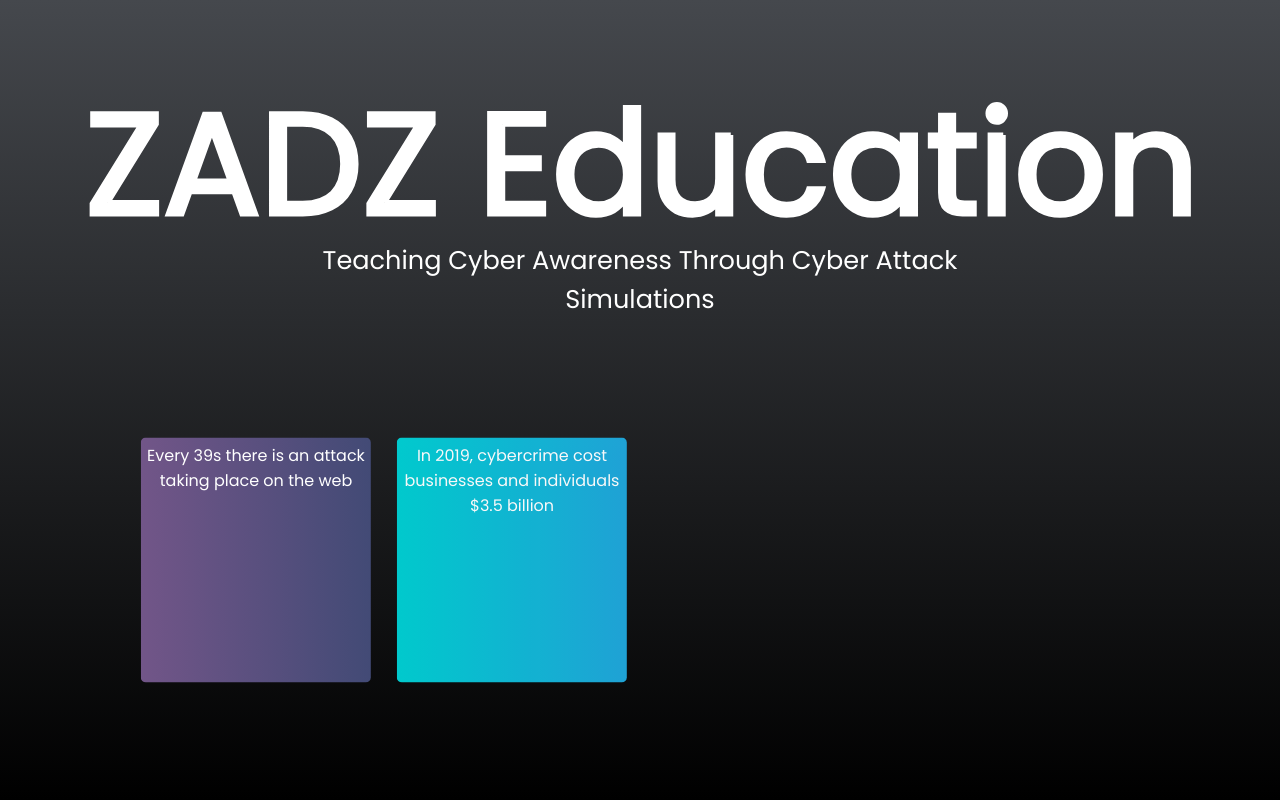
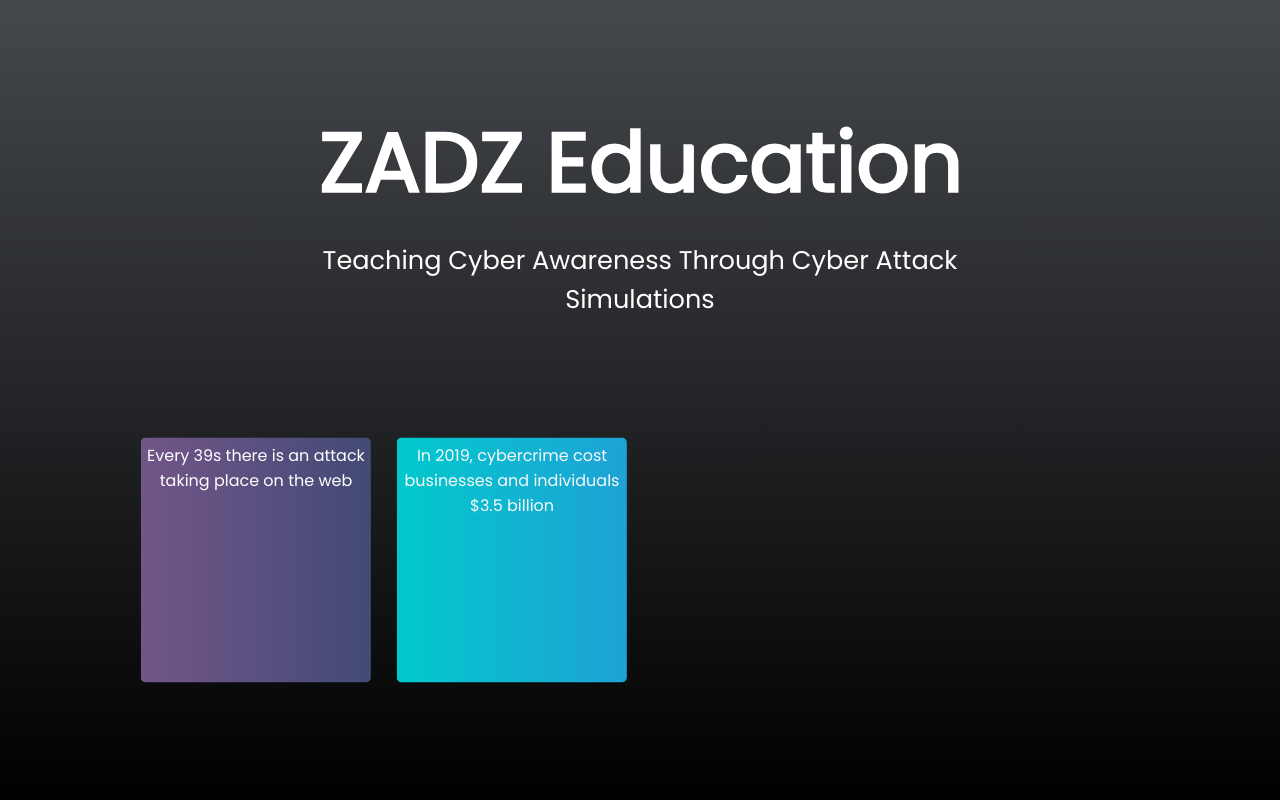
Before and after one commit to el-hackathono/stemwarrior-2021, a PHP site: page / in a window 1280 px wide. Run offline with PHP 8.4, Linux system fonts and the light colour scheme.

Commit message:
fix link

```diff
--- a/index.css
+++ b/index.css
@@ -245,6 +245,12 @@ body {
     .default-button {
         width: 60%;
     }
+    .title {
+        width: 100%;
+    }
+    .subtitle {
+        font-size: 1.6rem;
+    }
 }
 
 
@@ -259,3 +265,11 @@ body {
 [class="default-button"] {
     width: 40%
 }
+
+[class="title"] {
+    width: 50%;
+}
+
+[class="subtitle"] {
+    font-size: 1rem;
+}
--- a/index.html
+++ b/index.html
@@ -16,7 +16,7 @@
     <!-- Home -->
     <div class="container">
         <!-- Title -->
-        <svg id="title" width="1107" height="122" viewBox="0 0 1107 122" fill="none" xmlns="http://www.w3.org/2000/svg">
+        <svg class="title" id="title" width="1107" height="122" viewBox="0 0 1107 122" fill="none" xmlns="http://www.w3.org/2000/svg">
       <path d="M21.176 103.624H70.136V115H5.62402V104.632L54.296 26.008H6.20002V14.632H69.848V25L21.176 103.624Z"
         stroke="white" stroke-width="5" mask="url(#path-1-outside-1)" />
       <path
@@ -55,7 +55,7 @@
         stroke="white" stroke-width="5" mask="url(#path-1-outside-1)" />
     </svg>
 
-        <p id="subtitle">
+        <p id="subtitle" class="subtitle">
             Teaching Cyber Awareness Through Cyber Attack Simulations
         </p>
 
```
